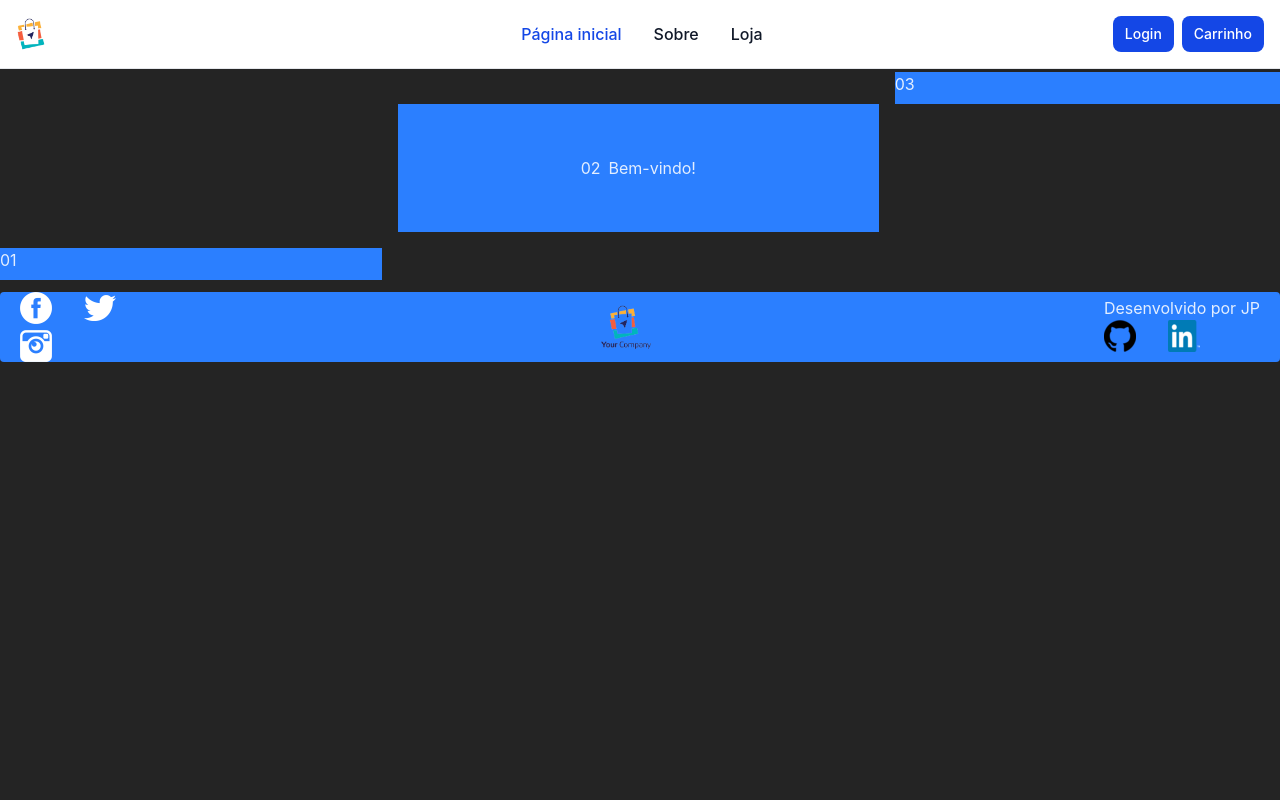
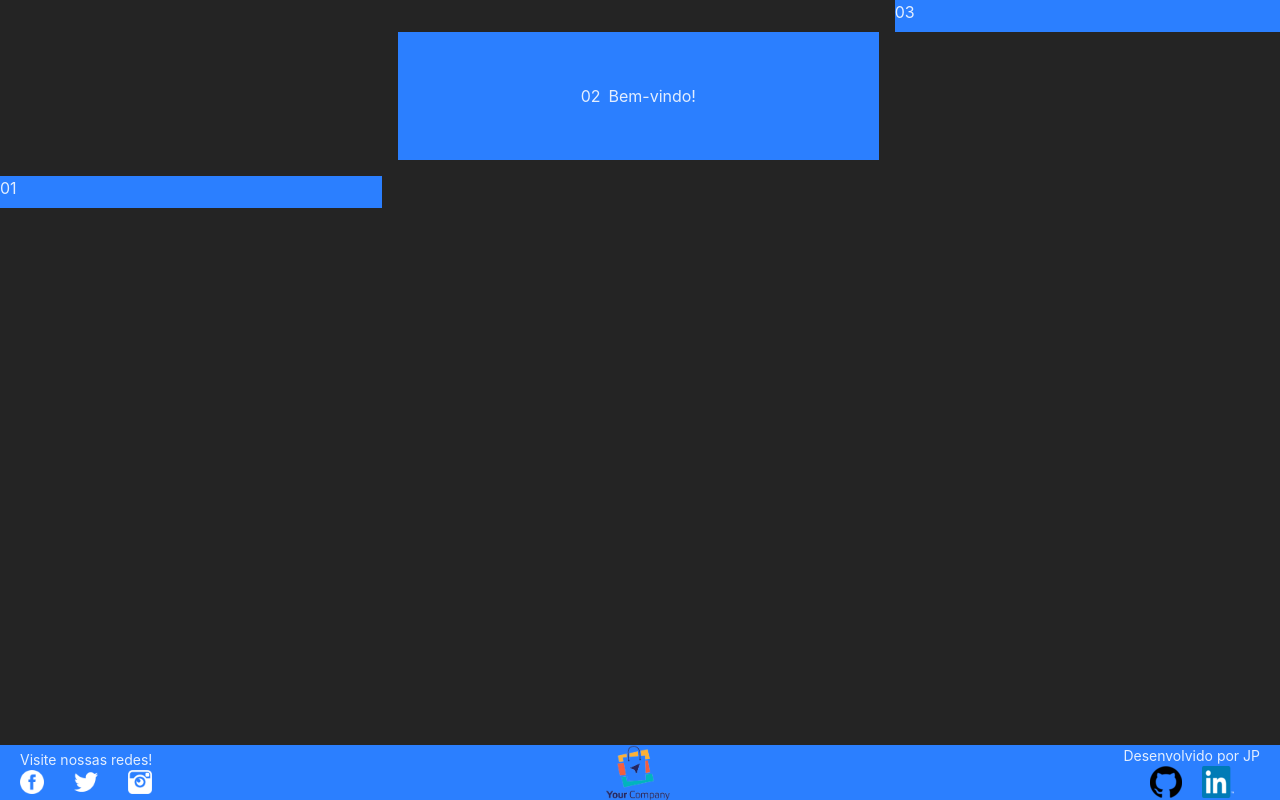
Before and after one commit to Jp9910/microsservico-frontend, a React (Vite) app: page / in a window 1280 px wide. Built offline with nearby package versions, Linux system fonts and the light colour scheme.

Commit message:
Navbar global. Footer fixado em baixo

```diff
--- a/src/components/Navbar/Navbar.tsx
+++ b/src/components/Navbar/Navbar.tsx
@@ -28,15 +28,15 @@ function NavBar() {
     }, [usuarioLogadoContext])
 
     return (
-        <div id="div-navbar">
+        <section id="section-navbar">
             {mostrarCardLogin && <CardLogin setMostrar={setMostrarCardLogin} />}
             <nav className="bg-white dark:bg-gray-900 fixed w-full z-20 top-0 start-0 border-b border-gray-200 dark:border-gray-600">
-                <div className="max-w-screen-xl flex flex-wrap items-center justify-between mx-auto p-4">
-                    <a href="/" className="flex items-center space-x-3 rtl:space-x-reverse">
+                <section className="max-w-screen-xl flex flex-wrap items-center justify-between mx-auto p-4">
+                    <Link to="/" className="flex items-center space-x-3 rtl:space-x-reverse">
                         <img src="/logosemnome.png" className="h-8" alt="Logo" />
                         <span className="self-center text-2xl font-semibold whitespace-nowrap dark:text-white">MicroLoja</span>
-                    </a>
-                    <div className="flex md:order-2 gap-2 md:space-x-0 rtl:space-x-reverse">
+                    </Link>
+                    <section className="flex md:order-2 gap-2 md:space-x-0 rtl:space-x-reverse">
                         {
                             usuarioLogadoContext.usuario ?
                                 <section>
@@ -53,8 +53,8 @@ function NavBar() {
                                 <path stroke="currentColor" strokeLinecap="round" strokeLinejoin="round" strokeWidth="2" d="M1 1h15M1 7h15M1 13h15" />
                             </svg>
                         </button>
-                    </div>
-                    <div className="items-center justify-between hidden w-full md:flex md:w-auto md:order-1" id="navbar-sticky">
+                    </section>
+                    <section className="items-center justify-between hidden w-full md:flex md:w-auto md:order-1" id="navbar-sticky">
                         <ul className="flex flex-col p-4 md:p-0 mt-4 font-medium border border-gray-100 rounded-lg bg-gray-50 md:space-x-8 rtl:space-x-reverse md:flex-row md:mt-0 md:border-0 md:bg-white dark:bg-gray-800 md:dark:bg-gray-900 dark:border-gray-700">
                             <li>
                                 <Link to="/" id="navbar-link-home"
@@ -88,11 +88,11 @@ function NavBar() {
                                 </Link>
                             </li>
                         </ul>
-                    </div>
-                </div>
+                    </section>
+                </section>
             </nav>
             <NavbarSpacing/>
-        </div>
+        </section>
     )
 }
 
--- a/src/components/Rodape/Rodape.tsx
+++ b/src/components/Rodape/Rodape.tsx
@@ -6,48 +6,50 @@ import li from '../../assets/linkedin.png'
 
 function Rodape () {
     return (
-        <div>
-        <div className=""></div>
-        <footer className="flex rounded-sm bg-blue-500 justify-between px-5 mt-3 items-center">
-            <section>
+        <footer className="flex fixed bottom-0 w-full bg-blue-500 justify-between px-5 mt-3 items-center">
+            <section className="flex">
                 <ul>
-                    <li className="mr-8 inline-block">
+                    <p className="flex text-sm items-center justify-center justify-self-center align-middle">Visite nossas redes!</p>
+                    <div className='flex justify-between'>
+                        <li className="inline-block">
                             <a href="https://www.facebook.com" target="_blank" rel="noreferrer">
-                            <img src={fb} alt="facebook logo"/>
+                                <img src={fb} width="24" height="24" alt="facebook logo"/>
                             </a>
                         </li>
-                    <li className="mr-8 inline-block">
+                        <li className="inline-block">
                             <a href="https://www.twitter.com" target="_blank" rel="noreferrer">
-                            <img src={tw} alt="twitter logo"/>
+                                <img src={tw} width="24" height="24" alt="twitter logo"/>
                             </a>
                         </li>
-                    <li >
+                        <li className="inline-block">
                             <a href="https://www.instagram.com" target="_blank" rel="noreferrer">
-                            <img src={ig} alt="instagram logo"/>
+                                <img src={ig} width="24" height="24" alt="instagram logo"/>
                             </a>
                         </li>
+                    </div>
                 </ul>
             </section>
             <section>
-                <img width="50" height="50" src="/logo.png" alt="logo"/>
+                <img width="64" height="64" src="/logo.png" alt="logo"/>
             </section>
             <section>
-                <p>Desenvolvido por JP</p>
+                <p className="text-sm">Desenvolvido por JP</p>
                 <ul>
-                    <li className="mr-8 inline-block">
+                    <div className="flex justify-center space-x-5">
+                        <li className="">
                             <a href="https://www.github.com/jp9910" target="_blank" rel="noreferrer">
                                 <img src={gh} alt="GitHub logo"/>
                             </a>
                         </li>
-                    <li className="mr-0 inline-block">
+                        <li className="">
                             <a href="https://www.linkedin.com/in/joao-paulo-secundo/" target="_blank" rel="noreferrer">
                                 <img src={li} alt="Linkedin Logo"/>
                             </a>
                         </li>
+                    </div>
                 </ul>
             </section>
         </footer>
-        </div>
     )
 }
 
--- a/src/contexts/UsuarioLogadoProvider.tsx
+++ b/src/contexts/UsuarioLogadoProvider.tsx
@@ -2,7 +2,6 @@ import { useContext, useState } from "react";
 import UsuarioLogadoContext from "./UsuarioLogadoContext";
 import { jwtDecode } from "jwt-decode";
 import { TokenService } from "../services/TokenService";
-import IUsuario from "../types/Usuario";
 import IUsuarioDecodificado from "../types/UsuarioDecodificado";
 
 // Context lets components pass information deep down without explicitly passing props.
@@ -21,7 +20,7 @@ export const UsuarioLogadoProvider = function(prop : {children: React.ReactNode}
         console.log("Decodificando token...")
         const usuarioDecodificado = jwtDecode(TokenService.token) as IUsuarioDecodificado
         console.log("Usuario decodificado:", usuarioDecodificado)
-        setUsuario({email: usuarioDecodificado.sub, nome: usuarioDecodificado.nome} as IUsuario);
+        setUsuario({email: usuarioDecodificado.sub, nome: usuarioDecodificado.nome});
         console.log("Usuario logado:", usuario)
     }
 
--- a/src/pages/Home.tsx
+++ b/src/pages/Home.tsx
@@ -1,5 +1,3 @@
-import NavBar from '../components/Navbar/Navbar'
-
 function Home() {
     // const [count, setCount] = useState(0);
     // pegar produtos da api
@@ -14,11 +12,6 @@ function Home() {
 
     return (
         <div className="pagina">
-
-            <div id="div-navbar">
-                <NavBar />
-            </div>
-
             <div className="grid grid-flow-col grid-rows-3 gap-4">
                 <div className="bg-blue-500 row-span-3 row-start-12">01</div>
                 <div className="flex justify-center items-center gap-2 bg-blue-500 row-start-3 row-span-2 row-end-12">
@@ -27,9 +20,6 @@ function Home() {
                 </div>
                 <div className="bg-blue-500 row-start-1 row-end-4">03</div>
             </div>
-
-            {/* Adicionar um footer (pegar do outro projeto react) */}
-
         </div>
     )
 }
--- a/src/pages/Loja.tsx
+++ b/src/pages/Loja.tsx
@@ -2,7 +2,6 @@ import { useEffect, useState } from 'react';
 import BotaoPesquisar from '../components/BotaoPesquisar/BotaoPesquisar'
 import CardProduto from '../components/CardProduto/CardProduto'
 import InputTexto from '../components/InputTexto/InputTexto'
-import NavBar from '../components/Navbar/Navbar'
 import IProduto from "../types/Produto";
 
 
@@ -96,7 +95,6 @@ function Sobre() {
 
     return (
         <section className="pagina">
-            <NavBar />
 
             <div id="div-busca" className='flex h-12 pb-2 justify-center items-center'>
                 <InputTexto label="" valorInicial="inicio" placeholder="Buscar produtos" required={false} state={stringBusca} setState={setStringBusca} />
--- a/src/pages/Sobre.tsx
+++ b/src/pages/Sobre.tsx
@@ -1,11 +1,9 @@
 import { Link } from 'react-router'
 import Botao from '../components/Botao'
-import NavBar from '../components/Navbar/Navbar'
 
 function Sobre() {
     return (
         <div className="pagina">
-            <NavBar />
 
             <div className="flex h-dvh justify-center items-center">
                 <div className=''>
@@ -22,8 +20,6 @@ function Sobre() {
                     </Link>
                 </div>
             </div>
-
-            {/* Adicionar um footer (pegar do outro projeto react) */}
         </div>
     )
 }
```
Lines whose indentation alone changed are shown as unchanged.
